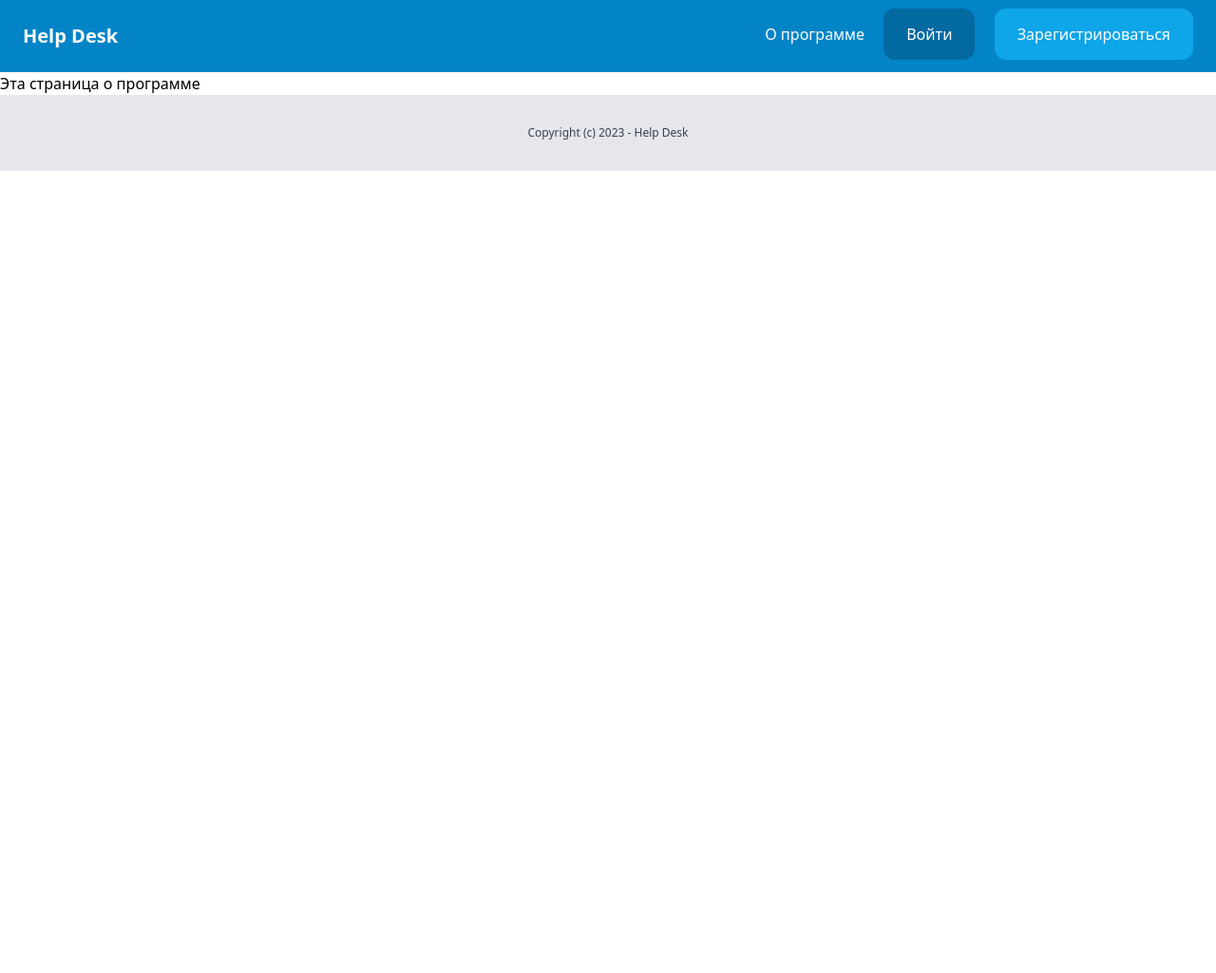
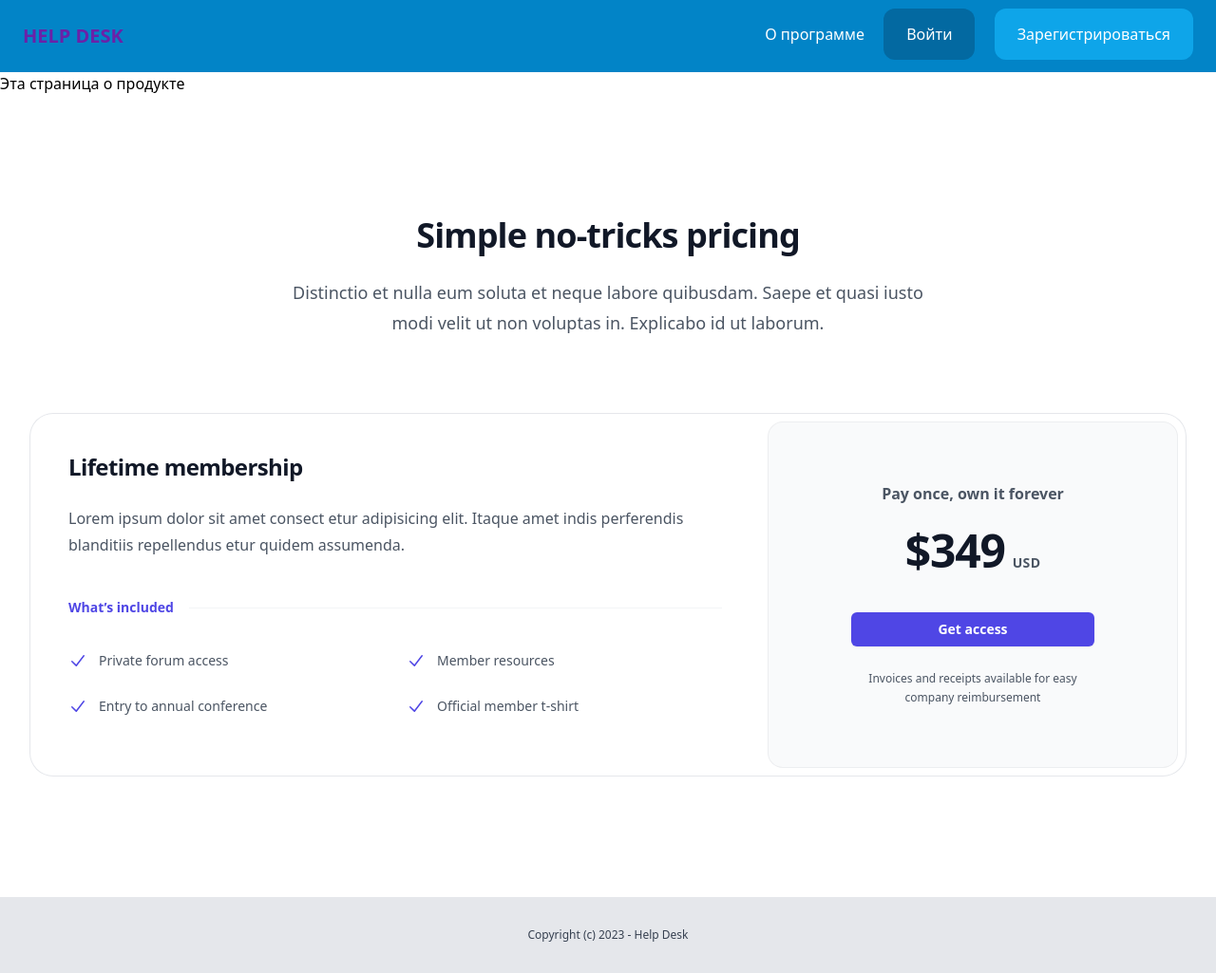
Before and after one commit to kharlamvand/Basic_CRM, a Django app: template basiccrm/core/templates/core/about.html in a window 1280 px wide. Shown: the whole page at 95% size. Before the commit the page ends 180 px from the top, so only its background shows below. Run offline with Django 4.2, Linux system fonts and the light colour scheme; the template is opened without the code that fills it, so the values that code supplies are empty.

Commit message:
работа над ошибками 2

```diff
--- a/basiccrm/core/templates/core/about.html
+++ b/basiccrm/core/templates/core/about.html
@@ -1,7 +1,67 @@
 {% extends 'core/base.html' %}
 
-{% block title %}О программе{% endblock %}
+{% block title %}О продукте{% endblock %}
 
 {% block content %}
-Эта страница о программе
+Эта страница о продукте
+<div class="bg-white py-24 sm:py-32">
+  <div class="mx-auto max-w-7xl px-6 lg:px-8">
+    <div class="mx-auto max-w-2xl sm:text-center">
+      <h2 class="text-3xl font-bold tracking-tight text-gray-900 sm:text-4xl">Simple no-tricks pricing</h2>
+      <p class="mt-6 text-lg leading-8 text-gray-600">Distinctio et nulla eum soluta et neque labore quibusdam. Saepe et quasi iusto modi velit ut non voluptas in. Explicabo id ut laborum.</p>
+    </div>
+    <div class="mx-auto mt-16 max-w-2xl rounded-3xl ring-1 ring-gray-200 sm:mt-20 lg:mx-0 lg:flex lg:max-w-none">
+      <div class="p-8 sm:p-10 lg:flex-auto">
+        <h3 class="text-2xl font-bold tracking-tight text-gray-900">Lifetime membership</h3>
+        <p class="mt-6 text-base leading-7 text-gray-600">Lorem ipsum dolor sit amet consect etur adipisicing elit. Itaque amet indis perferendis blanditiis repellendus etur quidem assumenda.</p>
+        <div class="mt-10 flex items-center gap-x-4">
+          <h4 class="flex-none text-sm font-semibold leading-6 text-indigo-600">What’s included</h4>
+          <div class="h-px flex-auto bg-gray-100"></div>
+        </div>
+        <ul role="list" class="mt-8 grid grid-cols-1 gap-4 text-sm leading-6 text-gray-600 sm:grid-cols-2 sm:gap-6">
+          <li class="flex gap-x-3">
+            <svg class="h-6 w-5 flex-none text-indigo-600" viewBox="0 0 20 20" fill="currentColor" aria-hidden="true">
+              <path fill-rule="evenodd" d="M16.704 4.153a.75.75 0 01.143 1.052l-8 10.5a.75.75 0 01-1.127.075l-4.5-4.5a.75.75 0 011.06-1.06l3.894 3.893 7.48-9.817a.75.75 0 011.05-.143z" clip-rule="evenodd" />
+            </svg>
+            Private forum access
+          </li>
+
+          <li class="flex gap-x-3">
+            <svg class="h-6 w-5 flex-none text-indigo-600" viewBox="0 0 20 20" fill="currentColor" aria-hidden="true">
+              <path fill-rule="evenodd" d="M16.704 4.153a.75.75 0 01.143 1.052l-8 10.5a.75.75 0 01-1.127.075l-4.5-4.5a.75.75 0 011.06-1.06l3.894 3.893 7.48-9.817a.75.75 0 011.05-.143z" clip-rule="evenodd" />
+            </svg>
+            Member resources
+          </li>
+
+          <li class="flex gap-x-3">
+            <svg class="h-6 w-5 flex-none text-indigo-600" viewBox="0 0 20 20" fill="currentColor" aria-hidden="true">
+              <path fill-rule="evenodd" d="M16.704 4.153a.75.75 0 01.143 1.052l-8 10.5a.75.75 0 01-1.127.075l-4.5-4.5a.75.75 0 011.06-1.06l3.894 3.893 7.48-9.817a.75.75 0 011.05-.143z" clip-rule="evenodd" />
+            </svg>
+            Entry to annual conference
+          </li>
+
+          <li class="flex gap-x-3">
+            <svg class="h-6 w-5 flex-none text-indigo-600" viewBox="0 0 20 20" fill="currentColor" aria-hidden="true">
+              <path fill-rule="evenodd" d="M16.704 4.153a.75.75 0 01.143 1.052l-8 10.5a.75.75 0 01-1.127.075l-4.5-4.5a.75.75 0 011.06-1.06l3.894 3.893 7.48-9.817a.75.75 0 011.05-.143z" clip-rule="evenodd" />
+            </svg>
+            Official member t-shirt
+          </li>
+        </ul>
+      </div>
+      <div class="-mt-2 p-2 lg:mt-0 lg:w-full lg:max-w-md lg:flex-shrink-0">
+        <div class="rounded-2xl bg-gray-50 py-10 text-center ring-1 ring-inset ring-gray-900/5 lg:flex lg:flex-col lg:justify-center lg:py-16">
+          <div class="mx-auto max-w-xs px-8">
+            <p class="text-base font-semibold text-gray-600">Pay once, own it forever</p>
+            <p class="mt-6 flex items-baseline justify-center gap-x-2">
+              <span class="text-5xl font-bold tracking-tight text-gray-900">$349</span>
+              <span class="text-sm font-semibold leading-6 tracking-wide text-gray-600">USD</span>
+            </p>
+            <a href="#" class="mt-10 block w-full rounded-md bg-indigo-600 px-3 py-2 text-center text-sm font-semibold text-white shadow-sm hover:bg-indigo-500 focus-visible:outline focus-visible:outline-2 focus-visible:outline-offset-2 focus-visible:outline-indigo-600">Get access</a>
+            <p class="mt-6 text-xs leading-5 text-gray-600">Invoices and receipts available for easy company reimbursement</p>
+          </div>
+        </div>
+      </div>
+    </div>
+  </div>
+</div>
 {% endblock %}
--- a/basiccrm/core/templates/core/nav.html
+++ b/basiccrm/core/templates/core/nav.html
@@ -1,5 +1,5 @@
 <nav class="py-6 px-6 flex justify-between bg-sky-600">
-    <a href="/" class="font-bold text-white text-xl">Help Desk</a>
+    <a href="/" class="uppercase font-bold text-purple-800 text-xl">Help Desk</a>
 
     <div class="space-x-4">
         <a href="{% url 'about' %}" class="text-white">О программе</a>
--- a/basiccrm/team/apps.py
+++ b/basiccrm/team/apps.py
@@ -4,4 +4,4 @@ from django.apps import AppConfig
 class TeamConfig(AppConfig):
     default_auto_field = 'django.db.models.BigAutoField'
     name = 'team'
-#    verbose_name = "Команды"
+    verbose_name = "Команда"
--- a/basiccrm/team/templates/team/edit_team.html
+++ b/basiccrm/team/templates/team/edit_team.html
@@ -1,10 +1,10 @@
 {% extends 'core/base.html' %}
 
-{% block title %}Изменить группу - ({{ team.name }}){% endblock %}
+{% block title %}Изменить команду - ({{ team.name }}){% endblock %}
 
 {% block content %}
     <div class="py-6 px-6">
-        <h1 class="text-xl">Изменить группу - ({{ team.name }})</h1>
+        <h1 class="text-xl">Изменить команду - ({{ team.name }})</h1>
 
         <form method="post" action=".">
             {% csrf_token %}
```
Also changed, not shown: basiccrm/team/context_processors.py (+0 -7 lines), basiccrm/team/models.py (+16 -16 lines), basiccrm/team/templates/team/detail.html (+4 -20 lines), basiccrm/team/templates/team/teams_list.html (+4 -4 lines), basiccrm/team/views.py (+0 -44 lines), basiccrm/userprofile/forms.py (+4 -4 lines), basiccrm/userprofile/models.py (+5 -5 lines), basiccrm/userprofile/views.py (+1 -31 lines), basiccrm/db.sqlite3, basiccrm/static/main.min.css.
